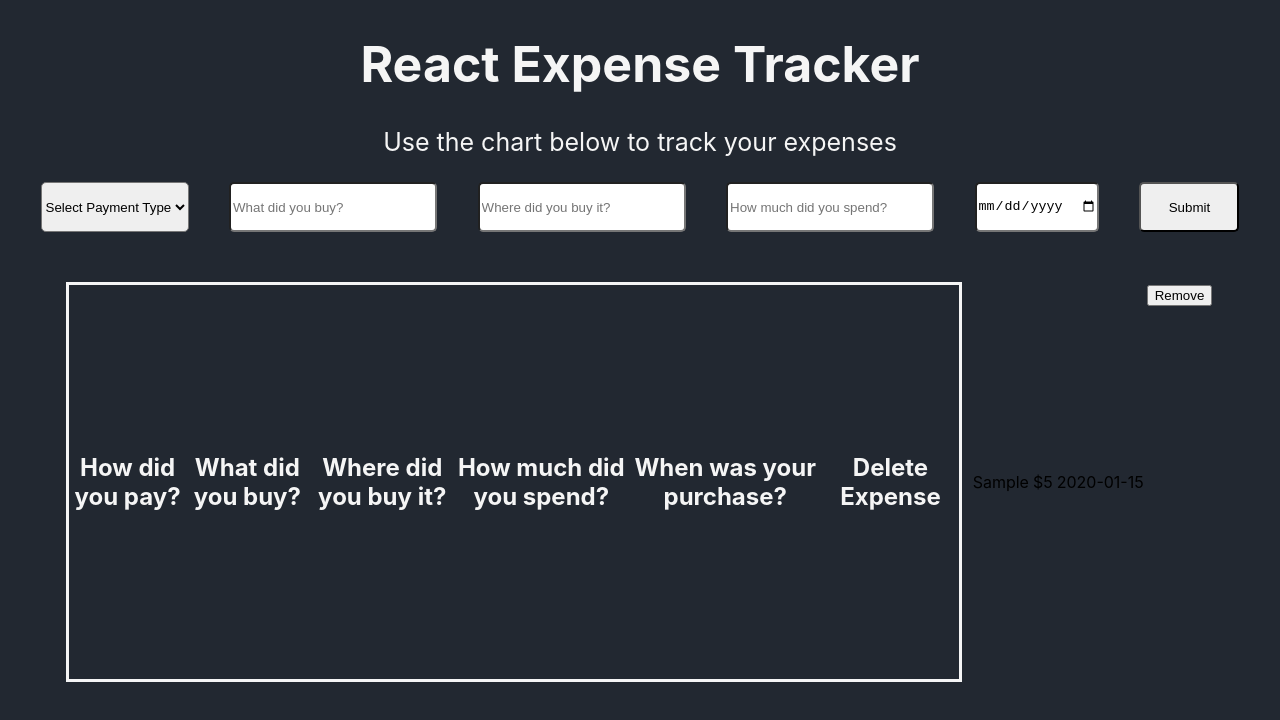
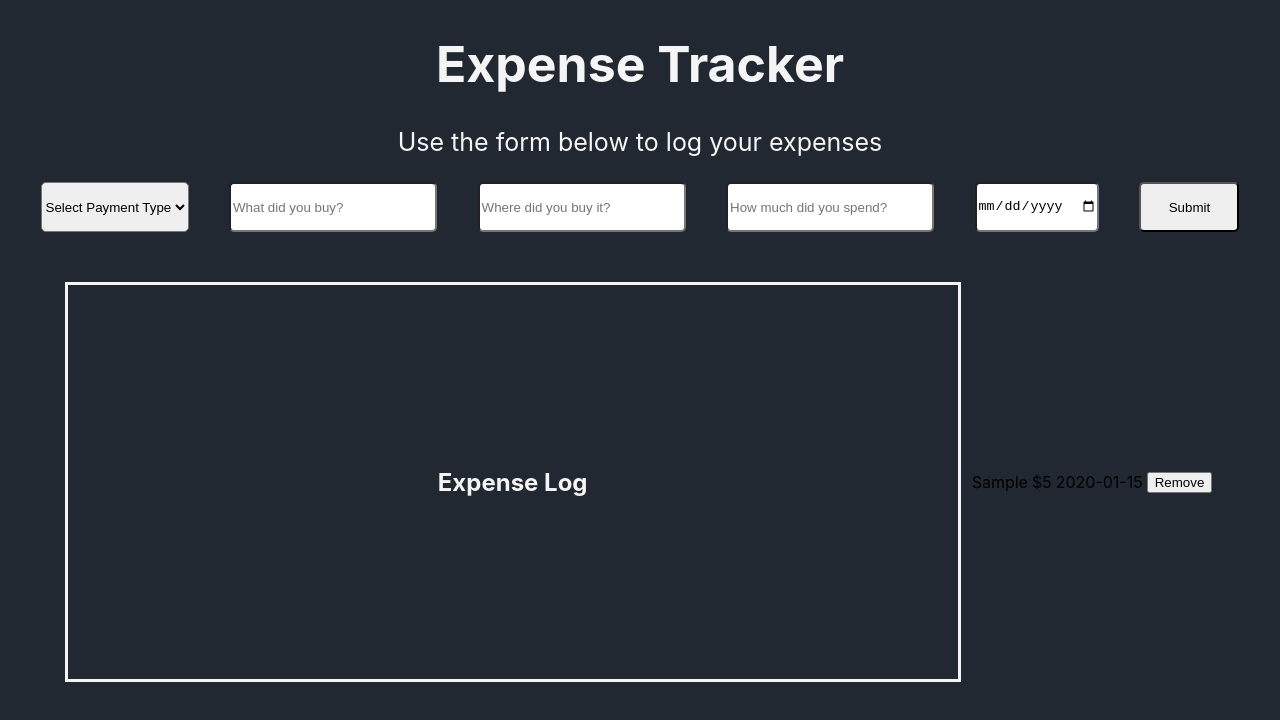
Before and after one commit to Trevorton27/cesarPrzReactExpenseTracker, a React (Create React App) app: page / in a window 1280 px wide. Both pictures are taken after typing "Sample", "Sample", "5", "2020-01-15" into the empty fields and a click on the input 1189 px from the left and 207 px from the top of the page. Shown: the top 720 px of the page. Built offline with nearby package versions, Linux system fonts and the light colour scheme.

Commit message:
added delete expense button

```diff
--- a/src/App.js
+++ b/src/App.js
@@ -18,6 +18,7 @@ class App extends React.Component {
       }
       this.handleChange = this.handleChange.bind(this);
       this.handleSubmit = this.handleSubmit.bind(this);
+      this.handleDelete = this.handleDelete.bind(this);
 
       }
       handleChange(e) {
@@ -48,9 +49,15 @@ class App extends React.Component {
         dateOfPurchase: '',
         expenses
         })
+      }
 
-    console.log(this.expenses)
-      }
+      handleDelete(i) {
+        let expenseRows = [...this.state.expenses]
+          expenseRows.splice(i,1)
+          this.setState({
+            expenses: expenseRows
+          })
+        }
 
   render() {
     console.log(this.state)
@@ -67,7 +74,7 @@ class App extends React.Component {
           newDateOfPurchase={this.state.dateOfPurchase}
           removeExpense={this.state.delete}
         />
-        <ExpenseTable expenses={this.state.expenses} />
+        <ExpenseTable handleDelete={this.handleDelete} expenses={this.state.expenses} />
       </div>
     );
   }
--- a/src/components/ExpenseTable.js
+++ b/src/components/ExpenseTable.js
@@ -9,26 +9,21 @@ class ExpenseTable extends React.Component {
             <table className='table-data'>
                 <thead>
                 <tr>
-                    <th id='payType'>How did you pay?</th>
-                    <th id='itemPurchased'>What did you buy?</th>
-                    <th id='placeOfPurchase'>Where did you buy it?</th>
-                    <th id='amountSpent' >How much did you spend?</th>
-                    <th id='dateOfPurchase' >When was your purchase?</th>
-                    <th>Delete Expense</th>
+                    <th>Expense Log</th>
                 </tr>
                 </thead>
             </table>
             <table className='expense-table-data'>
                 <tbody>
-                    {expenses.map(expense => {
+                    {expenses.map((expense, i) => {
                         return(
-                            <tr>
+                            <tr key={expense.id} >
                                 <td> {expense.payType} </td>
                                 <td> {expense.itemPurchased} </td>
                                 <td> {expense.payLocation} </td>
                                 <td> ${expense.amountSpent} </td>
                                 <td> {expense.dateOfPurchase} </td>
-                                <button>Remove</button>
+                                <td><button onClick={i => this.props.handleDelete(i)} >Remove</button></td>
                             </tr>
                         )
                     })}
--- a/src/components/Header.js
+++ b/src/components/Header.js
@@ -4,8 +4,8 @@ function Header() {
 
     return (
         <div>
-            <h1 style={{fontSize: 50, color: "whitesmoke"}}>React Expense Tracker</h1>
-            <p style={{fontSize: 25, color: "whitesmoke"}}>Use the chart below to track your expenses</p>
+            <h1 style={{fontSize: 50, color: "whitesmoke"}}>Expense Tracker</h1>
+            <p style={{fontSize: 25, color: "whitesmoke"}}>Use the form below to log your expenses</p>
         </div>
     )
 }
```
Also changed, not shown: 1 other file (tests, documents, lock files or other folders).
